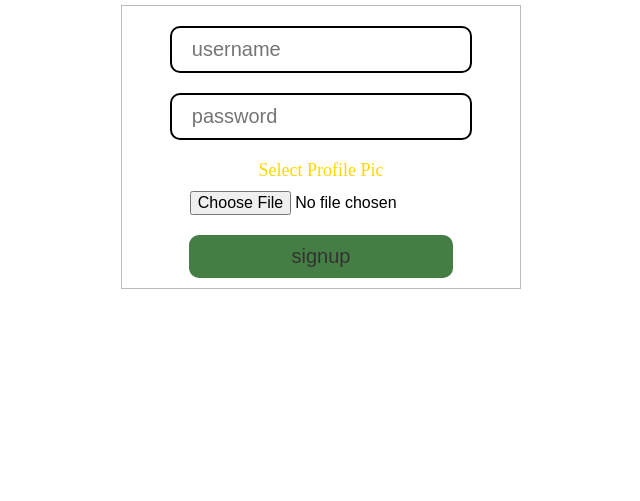
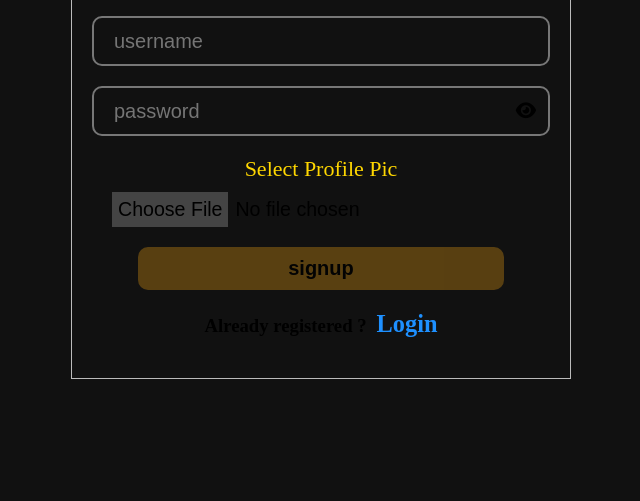
Before and after one commit to anonymoushumanmachine/full-stack-trial, a plain HTML site: page Frontend Code/index.html in a window 1280 px wide. Shown: the part 299-800 px from the top of the page, without its empty margins (319-959 px from the left). Drawn offline with Linux system fonts and the light colour scheme.

Commit message:
changes made in frontend and signup logic completed

```diff
--- a/Frontend Code/index.html
+++ b/Frontend Code/index.html
@@ -3,108 +3,37 @@
   <head>
     <meta charset="UTF-8" />
     <meta name="viewport" content="width=device-width, initial-scale=1.0" />
+    <meta name="color-scheme" content="light dark" />
     <title>Signup Page</title>
+    <!-- font awesome  -->
+    <script
+      src="https://kit.fontawesome.com/c845a0699c.js"
+      crossorigin="anonymous"
+    ></script>
     <!-- css code  -->
-    <style>
-      * {
-        margin: 0;
-        padding: 0;
-        box-sizing: border-box;
-      }
-      body {
-        display: flex;
-        flex-direction: column;
-        justify-content: center;
-        align-items: center;
-        height: 100vh;
-      }
-      h1 {
-        font-size: 45px;
-        margin: 20px;
-      }
-      .signup-form {
-        border: 1px solid #bbb;
-        width: 400px;
-        display: flex;
-        flex-direction: column;
-        align-items: center;
-        padding: 10px;
-      }
-      .signup-form input {
-        width: 80%;
-        padding: 10px 20px;
-        margin: 10px 0;
-        font-size: 20px;
-        background-color: transparent;
-        border: 2px solid;
-        border-radius: 10px;
-        outline: none;
-      }
-      .signup-form p {
-        color: gold;
-        text-transform: capitalize;
-        font-size: 18px;
-        margin: 10px 0;
-        margin-bottom: -10px;
-      }
-      #profile-pic {
-        font-size: 1em;
-        border: none;
-      }
-      #signup-button {
-        width: 70%;
-        padding: 10px;
-        border: 0;
-        outline: 0;
-        border-radius: 10px;
-        font-size: 20px;
-        background-color: rgb(23, 94, 23);
-        cursor: pointer;
-        opacity: 0.8;
-      }
-      #signup-button:hover {
-        opacity: 1;
-      }
-    </style>
+    <link rel="stylesheet" href="./signup.css" />
   </head>
   <body>
     <h1>Signup Page</h1>
+    <p class="output-message"></p>
     <form class="signup-form">
-      <input type="text" id="username" placeholder="username" />
-      <input type="password" id="password" placeholder="password" />
+      <!-- username -->
+      <div class="input-box">
+        <input type="text" id="username" placeholder="username" />
+      </div>
+      <!-- password -->
+      <div class="input-box">
+        <input type="password" id="password" placeholder="password" />
+        <i class="fa-solid fa-eye"></i>
+      </div>
       <p>select profile pic</p>
-      <input type="file" id="profile-pic" />
+      <div class="input-box profile-box">
+        <input type="file" id="profile-pic" />
+      </div>
       <button id="signup-button" type="button">signup</button>
+      <h3 id="side-link">Already registered ?<a href="">Login</a></h3>
     </form>
     <!-- js code  -->
-    <script>
-      let username = document.getElementById("username");
-      let password = document.getElementById("password");
-      let image = document.getElementById("profile-pic");
-      let signupButton = document.getElementById("signup-button");
-
-      let url = "https://full-stack-trial-lmcb.onrender.com/";
-      signupButton.addEventListener("click", sendData);
-      //   send data to backend
-      async function sendData() {
-        let imageFile = image.files[0];
-        let formData = new FormData();
-        // appending
-        if (!username.value || !password.value || !imageFile) {
-          alert("Please fill all data");
-          return;
-        }
-        formData.append("username", username.value);
-        formData.append("password", password.value);
-        formData.append("profilePic", imageFile);
-        console.log("file", formData);
-        let request = await fetch(`${url}signup`, {
-          method: "POST",
-          body: formData,
-        });
-        let response = await request.json();
-        console.log("server-response: ", response);
-      }
-    </script>
+    <script src="./signup.js"></script>
   </body>
 </html>
--- /dev/null
+++ b/Frontend Code/signup.css
@@ -0,0 +1,135 @@
+* {
+  margin: 0;
+  padding: 0;
+  box-sizing: border-box;
+}
+body {
+  display: flex;
+  flex-direction: column;
+  justify-content: center;
+  align-items: center;
+  height: 100vh;
+  overflow: hidden;
+  background-color: #111;
+}
+h1 {
+  font-size: 45px;
+  margin: 20px;
+}
+.output-message {
+  color: rgb(71, 234, 71);
+  font-size: 1.3em;
+  margin: -10px 0 20px;
+  text-transform: capitalize;
+  font-family: sans-serif;
+  font-weight: 600;
+  /* border: 1px solid red; */
+  min-height: 60px;
+  min-width: 270px;
+  padding: 20px;
+  text-align: center;
+}
+.signup-form {
+  border: 1px solid #bbb;
+  width: 400px;
+  display: flex;
+  flex-direction: column;
+  align-items: center;
+  padding: 10px;
+  max-width: 500px;
+  background-color: #111;
+}
+.input-box {
+  width: 70%;
+  padding: 10px 20px;
+  margin: 10px 0;
+  font-size: 20px;
+  background-color: transparent;
+  border: 2px solid #777;
+  border-radius: 10px;
+  outline: none;
+}
+.input-box {
+  position: relative;
+}
+.input-box input {
+  width: 100%;
+  background-color: transparent;
+  font-size: 20px;
+  outline: none;
+  border: 0;
+}
+.fa-solid {
+  position: absolute;
+}
+.signup-form p {
+  color: gold;
+  text-transform: capitalize;
+  font-size: 18px;
+  margin: 10px 0;
+  margin-bottom: -10px;
+}
+#profile-pic {
+  font-size: 1em;
+  white-space: wrap;
+}
+#profile-pic::file-selector-button {
+  padding: 6px;
+  background-color: #444;
+  border: 0;
+  margin-right: 7px;
+}
+.profile-box {
+  border: none;
+}
+#signup-button {
+  width: 70%;
+  padding: 10px;
+  border: 0;
+  outline: 0;
+  border-radius: 10px;
+  font-size: 20px;
+  background-color: rgb(23, 94, 23);
+  cursor: pointer;
+  opacity: 0.8;
+  font-weight: 600;
+}
+#signup-button:hover {
+  opacity: 1;
+}
+#side-link {
+  padding: 20px;
+}
+#side-link a {
+  margin-left: 10px;
+  font-size: 1.3em;
+  text-decoration: none;
+  color: dodgerblue;
+}
+/* responsive  */
+@media screen and (max-width: 3900px) {
+  .signup-form {
+    width: 90%;
+    padding: 20px;
+  }
+  .input-box {
+    width: 100%;
+    font-size: 22px;
+  }
+  .signup-form p {
+    font-size: 22px;
+  }
+  #profile-pic {
+    font-size: 0.89em;
+  }
+  #signup-button {
+    width: 80%;
+    background-color: rgb(107, 76, 18);
+  }
+  .fa-solid {
+    top: 50%;
+    right: 12px;
+    transform: translateY(-50%);
+    font-size: 18px;
+  }
+}
--- /dev/null
+++ b/Frontend Code/signup.js
@@ -0,0 +1,47 @@
+let username = document.getElementById("username");
+let password = document.getElementById("password");
+let image = document.getElementById("profile-pic");
+let signupButton = document.getElementById("signup-button");
+let passwordEye = document.querySelector(".fa-solid");
+
+let url = "https://full-stack-trial-lmcb.onrender.com/";
+signupButton.addEventListener("click", sendData);
+passwordEye.onclick = () => {
+  if (passwordEye.classList.contains("fa-eye")) {
+    password.type = "text";
+    passwordEye.classList.replace("fa-eye", "fa-eye-slash");
+  } else if (passwordEye.classList.contains("fa-eye-slash")) {
+    password.type = "password";
+    passwordEye.classList.replace("fa-eye-slash", "fa-eye");
+  }
+};
+
+//   send data to backend
+async function sendData() {
+  let imageFile = image.files[0];
+  let formData = new FormData();
+  // appending
+  if (!username.value || !password.value || !imageFile) {
+    alert("Please fill all data");
+    return;
+  }
+  formData.append("username", username.value);
+  formData.append("password", password.value);
+  formData.append("profilePic", imageFile);
+  console.log("file", formData);
+  let request = await fetch(`${url}signup`, {
+    method: "POST",
+    body: formData,
+  });
+  let response = await request.json();
+  if (response.message) {
+    document.querySelector(".output-message").textContent = response.message;
+    document.querySelector(".output-message").style.color = "rgb(71, 234, 71)";
+  } else if (response.errMessage) {
+    document.querySelector(".output-message").textContent = response.errMessage;
+    document.querySelector(".output-message").style.color = "red";
+  }
+  setTimeout(() => {
+    document.querySelector(".output-message").textContent = "";
+  }, 3000);
+}
```
